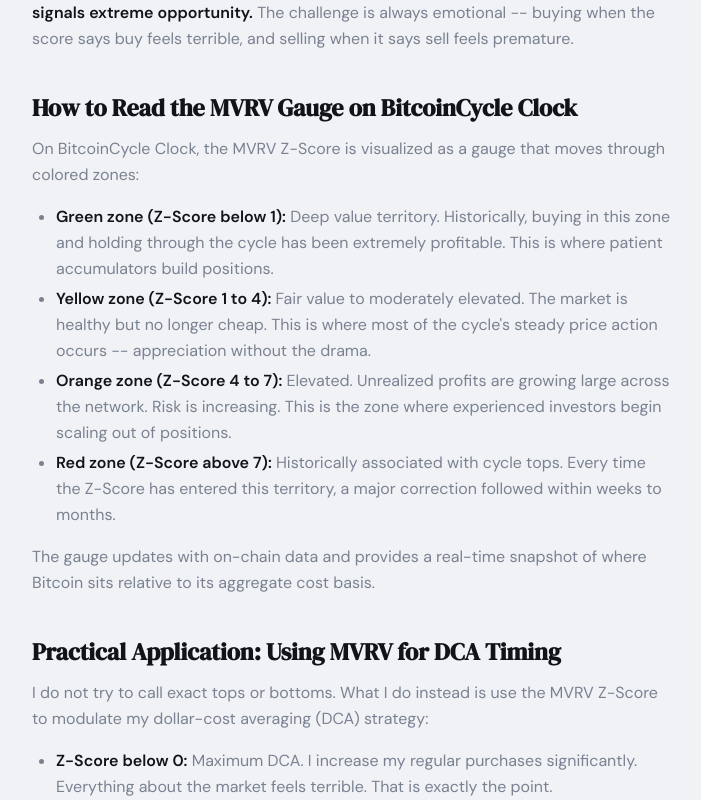
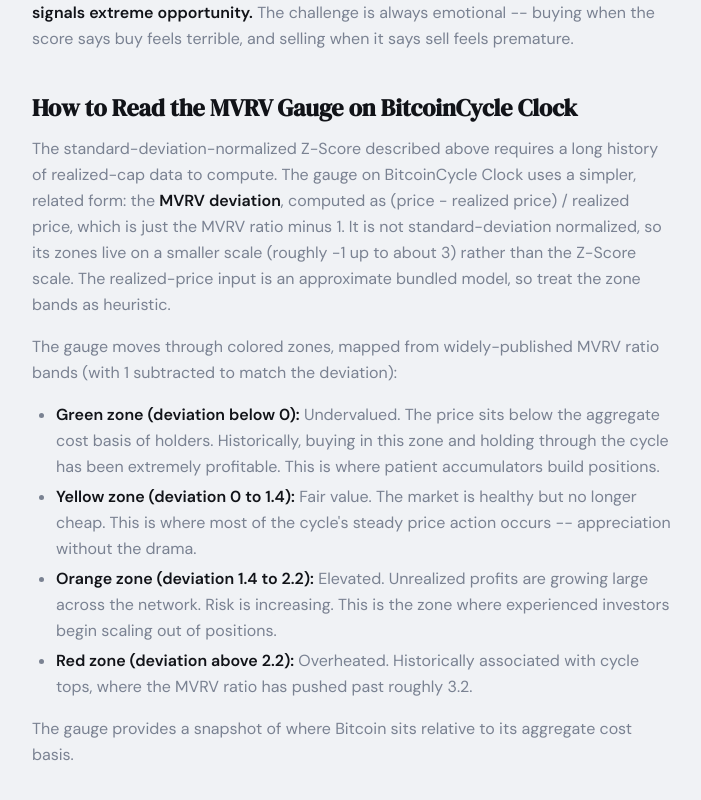
Before and after one commit to leejaeyoung2026-bot/bitcoincycle-clock, a Next.js app: page /learn/mvrv-z-score-explained in a window 1280 px wide. Shown: the part 2020-2820 px from the top of the page, without its empty margins (288-989 px from the left). Built offline with nearby package versions, Linux system fonts and the light colour scheme.

Commit message:
fix: ralph code-review safe fixes (MVRV Z-Score->Deviation relabel + zone/gauge recalibration, --gauge-mid->fair, grid-cols, FAQ honesty, Pi Cycle N/A) merged onto JARVIS UI commits

```diff
--- a/public/data/indicator-thresholds.json
+++ b/public/data/indicator-thresholds.json
@@ -1,14 +1,14 @@
 {
   "mvrv": {
-    "name": "MVRV Z-Score",
+    "name": "MVRV Deviation",
     "key": "mvrv",
     "unit": "",
-    "description": "Market Value to Realized Value Z-Score. Measures how far market cap deviates from realized cap.",
+    "description": "Market Value to Realized Value deviation, computed as (price - realized price) / realized price, i.e. the MVRV ratio minus 1. Zones are heuristic bands derived from published MVRV ratio levels; the realized-price input is an approximate bundled model.",
     "zones": [
       { "label": "Undervalued", "min": -999, "max": 0, "color": "var(--phase-accumulation)" },
-      { "label": "Fair Value", "min": 0, "max": 3, "color": "var(--gauge-mid)" },
-      { "label": "Overheated", "min": 3, "max": 7, "color": "var(--gauge-high)" },
-      { "label": "Extreme", "min": 7, "max": 999, "color": "var(--gauge-extreme)" }
+      { "label": "Fair Value", "min": 0, "max": 1.4, "color": "var(--gauge-fair)" },
+      { "label": "Elevated", "min": 1.4, "max": 2.2, "color": "var(--gauge-high)" },
+      { "label": "Overheated", "min": 2.2, "max": 999, "color": "var(--gauge-extreme)" }
     ]
   },
   "piCycle": {
@@ -18,7 +18,7 @@
     "description": "Ratio of 111-day MA to 350-day MA x2. When ratio approaches 1.0, historically signals cycle tops.",
     "zones": [
       { "label": "Cool", "min": 0, "max": 0.6, "color": "var(--phase-accumulation)" },
-      { "label": "Warming", "min": 0.6, "max": 0.85, "color": "var(--gauge-mid)" },
+      { "label": "Warming", "min": 0.6, "max": 0.85, "color": "var(--gauge-fair)" },
       { "label": "Hot", "min": 0.85, "max": 0.95, "color": "var(--gauge-high)" },
       { "label": "Top Signal", "min": 0.95, "max": 999, "color": "var(--gauge-extreme)" }
     ]
@@ -30,7 +30,7 @@
     "description": "Daily coin issuance value vs 365-day average. High values signal miner profit-taking.",
     "zones": [
       { "label": "Undervalued", "min": 0, "max": 0.5, "color": "var(--phase-accumulation)" },
-      { "label": "Fair", "min": 0.5, "max": 1.5, "color": "var(--gauge-mid)" },
+      { "label": "Fair", "min": 0.5, "max": 1.5, "color": "var(--gauge-fair)" },
       { "label": "Elevated", "min": 1.5, "max": 4, "color": "var(--gauge-high)" },
       { "label": "Extreme", "min": 4, "max": 999, "color": "var(--gauge-extreme)" }
     ]
@@ -42,7 +42,7 @@
     "description": "Current price deviation from Stock-to-Flow model price. Positive = above model.",
     "zones": [
       { "label": "Below Model", "min": -999, "max": -50, "color": "var(--phase-accumulation)" },
-      { "label": "Fair Range", "min": -50, "max": 100, "color": "var(--gauge-mid)" },
+      { "label": "Fair Range", "min": -50, "max": 100, "color": "var(--gauge-fair)" },
       { "label": "Above Model", "min": 100, "max": 300, "color": "var(--gauge-high)" },
       { "label": "Extreme", "min": 300, "max": 999, "color": "var(--gauge-extreme)" }
     ]
--- a/src/app/about/page.tsx
+++ b/src/app/about/page.tsx
@@ -16,7 +16,7 @@
     knowsAbout: [
       "Bitcoin Market Cycles",
       "On-Chain Analysis",
-      "MVRV Z-Score",
+      "MVRV (Market Value to Realized Value)",
       "Cryptocurrency Investment",
       "Technical Analysis",
     ],
@@ -183,8 +183,8 @@
         <p className="mb-4 leading-relaxed">
           No single indicator tells the complete story. BitcoinCycle Clock
           uses multiple on-chain and price-based signals to triangulate cycle
-          position: <strong>MVRV Z-Score</strong> compares market value to
-          realized value, identifying statistically extreme over- or
+          position: <strong>MVRV Deviation</strong> compares current price to
+          realized price, flagging extreme over- or
           under-valuation; <strong>Pi Cycle Top</strong> uses two moving
           averages whose convergence has historically coincided with cycle
           peaks; <strong>Puell Multiple</strong> measures daily miner revenue
--- a/src/app/faq/page.tsx
+++ b/src/app/faq/page.tsx
@@ -15,12 +15,12 @@
   {
     question: "How does the cycle clock work?",
     answer:
-      "The clock maps Bitcoin’s recurring market cycle onto a 12-hour dial. Starting at roughly 6 o’clock with the post-bear Accumulation phase, the hand sweeps through Early Markup, Blow-off Top, and Distribution as the cycle progresses. The hand’s position is determined by a weighted composite of several independent on-chain and price indicators, each contributing its own assessment of where the market stands.",
+      "The clock maps Bitcoin’s recurring market cycle onto a 12-hour dial. Starting at 12 o’clock with the halving and the post-bear Accumulation phase, the hand sweeps through Early Markup, Blow-off Top, and Distribution as the cycle progresses. The hand’s position is determined by the elapsed time since the most recent halving relative to the expected ~1,460-day cycle length — a structural measurement of where you are on the cycle map, not a prediction of price.",
   },
   {
     question: "What indicators does BitcoinCycle Clock use?",
     answer:
-      "BitcoinCycle Clock uses four primary indicators: MVRV Z-Score, Pi Cycle Top, Puell Multiple, and Stock-to-Flow. Each metric captures a different dimension of Bitcoin’s market behavior — valuation, momentum, miner economics, and scarcity. By combining them, the clock reduces the blind spots that any single indicator would have on its own.",
+      "BitcoinCycle Clock uses four primary indicators: MVRV Deviation, Pi Cycle Top, Puell Multiple, and Stock-to-Flow. Each metric captures a different dimension of Bitcoin’s market behavior — valuation, momentum, miner economics, and scarcity. By combining them, the clock reduces the blind spots that any single indicator would have on its own.",
   },
   {
     question: "Is this financial advice?",
@@ -35,12 +35,12 @@
   {
     question: "Where does the data come from?",
     answer:
-      "Indicator data is sourced from publicly available on-chain analytics APIs and Bitcoin blockchain data. Price data is aggregated from major exchanges. All data is fetched in real time and cached briefly on the client side to reduce redundant network requests. We do not alter or editorialize the raw data in any way.",
+      "Spot price and recent price history are fetched live from the CoinGecko API and cached briefly on the client side to reduce redundant network requests. The on-chain indicators — MVRV Deviation, Pi Cycle Top, Puell Multiple, and Stock-to-Flow — are not freely available in real time from public APIs, so the clock uses pre-computed approximation models that are bundled with the app and based on historical realized-price trends and known issuance schedules. These approximate values are clearly labeled as such on the dashboard.",
   },
   {
-    question: "What is the MVRV Z-Score?",
+    question: "What is the MVRV Deviation gauge?",
     answer:
-      "The MVRV Z-Score compares Bitcoin’s market capitalization to its realized capitalization — the value of all coins priced at the time they last moved on-chain. When the Z-Score is high, it suggests the market is overvalued relative to its aggregate cost basis; when it is low, it suggests undervaluation. Historically, extreme Z-Score readings have coincided with major cycle tops and bottoms.",
+      "The MVRV Deviation gauge compares Bitcoin’s current price to its realized price — the aggregate cost basis of all coins, priced at the time they last moved on-chain. It is computed as (price − realized price) / realized price, which equals the MVRV ratio minus 1. When the deviation is high, it suggests the market is overvalued relative to its aggregate cost basis; when it is low or negative, it suggests undervaluation. Historically, elevated readings have coincided with major cycle tops and low readings with bottoms. The realized-price input here is an approximate bundled model, so the zone bands are heuristic.",
   },
   {
     question: "What is the Pi Cycle Top indicator?",
--- a/src/app/glossary/page.tsx
+++ b/src/app/glossary/page.tsx
@@ -3,7 +3,7 @@
 export const metadata: Metadata = {
   title: "Bitcoin Cycle Glossary",
   description:
-    "Plain-English definitions of Bitcoin market cycle terms — halving, MVRV Z-Score, Puell Multiple, accumulation, distribution, and more.",
+    "Plain-English definitions of Bitcoin market cycle terms — halving, MVRV Deviation, Puell Multiple, accumulation, distribution, and more.",
 };
 
 interface GlossaryTerm {
@@ -118,9 +118,9 @@
       "A smoothed line that averages Bitcoin\u2019s price over a specific number of days, filtering out short-term noise. Common moving averages used in cycle analysis include the 200-day MA (a long-term trend indicator) and the 111-day and 350-day MAs used in the Pi Cycle Top indicator.",
   },
   {
-    term: "MVRV Z-Score",
+    term: "MVRV Deviation",
     definition:
-      "A ratio that compares Bitcoin\u2019s market value (current price times supply) to its realized value (the average price at which each coin last moved on-chain). When the Z-Score is high, the market is significantly overvalued relative to what holders actually paid; when it is low or negative, it suggests undervaluation. It is one of the most reliable on-chain cycle indicators.",
+      "A measure that compares Bitcoin\u2019s current price to its realized price (the average on-chain cost basis of all coins), computed as (price minus realized price) divided by realized price \u2014 equivalently, the MVRV ratio minus 1. When the deviation is high, the market is significantly overvalued relative to what holders actually paid; when it is low or negative, it suggests undervaluation. It is one of the more useful on-chain cycle indicators.",
   },
   {
     term: "Logarithmic Regression",
--- a/src/app/layout.tsx
+++ b/src/app/layout.tsx
@@ -52,7 +52,7 @@
     "bitcoin cycle",
     "bitcoin halving",
     "btc cycle clock",
-    "mvrv z-score",
+    "mvrv deviation",
     "pi cycle top",
     "bitcoin indicator",
     "crypto cycle",
--- a/src/app/learn/mvrv-z-score-explained/page.mdx
+++ b/src/app/learn/mvrv-z-score-explained/page.mdx
@@ -53,14 +53,16 @@
 The pattern is clear: **Z-Score above 7 signals extreme danger. Z-Score below 0 signals extreme opportunity.** The challenge is always emotional -- buying when the score says buy feels terrible, and selling when it says sell feels premature.
 ## How to Read the MVRV Gauge on BitcoinCycle Clock
 
-On BitcoinCycle Clock, the MVRV Z-Score is visualized as a gauge that moves through colored zones:
+The standard-deviation-normalized Z-Score described above requires a long history of realized-cap data to compute. The gauge on BitcoinCycle Clock uses a simpler, related form: the **MVRV deviation**, computed as (price − realized price) / realized price, which is just the MVRV ratio minus 1. It is not standard-deviation normalized, so its zones live on a smaller scale (roughly −1 up to about 3) rather than the Z-Score scale. The realized-price input is an approximate bundled model, so treat the zone bands as heuristic.
 
-- **Green zone (Z-Score below 1):** Deep value territory. Historically, buying in this zone and holding through the cycle has been extremely profitable. This is where patient accumulators build positions.
-- **Yellow zone (Z-Score 1 to 4):** Fair value to moderately elevated. The market is healthy but no longer cheap. This is where most of the cycle's steady price action occurs -- appreciation without the drama.
-- **Orange zone (Z-Score 4 to 7):** Elevated. Unrealized profits are growing large across the network. Risk is increasing. This is the zone where experienced investors begin scaling out of positions.
-- **Red zone (Z-Score above 7):** Historically associated with cycle tops. Every time the Z-Score has entered this territory, a major correction followed within weeks to months.
+The gauge moves through colored zones, mapped from widely-published MVRV ratio bands (with 1 subtracted to match the deviation):
 
-The gauge updates with on-chain data and provides a real-time snapshot of where Bitcoin sits relative to its aggregate cost basis.
+- **Green zone (deviation below 0):** Undervalued. The price sits below the aggregate cost basis of holders. Historically, buying in this zone and holding through the cycle has been extremely profitable. This is where patient accumulators build positions.
+- **Yellow zone (deviation 0 to 1.4):** Fair value. The market is healthy but no longer cheap. This is where most of the cycle's steady price action occurs -- appreciation without the drama.
+- **Orange zone (deviation 1.4 to 2.2):** Elevated. Unrealized profits are growing large across the network. Risk is increasing. This is the zone where experienced investors begin scaling out of positions.
+- **Red zone (deviation above 2.2):** Overheated. Historically associated with cycle tops, where the MVRV ratio has pushed past roughly 3.2.
+
+The gauge provides a snapshot of where Bitcoin sits relative to its aggregate cost basis.
 
 ## Practical Application: Using MVRV for DCA Timing
 
--- a/src/app/page.tsx
+++ b/src/app/page.tsx
@@ -13,7 +13,7 @@
 
 // Gauge display ranges for each indicator
 const GAUGE_RANGES: Record<string, { min: number; max: number }> = {
-  mvrv: { min: -1, max: 8 },
+  mvrv: { min: -1, max: 3 },
   piCycle: { min: 0, max: 1.1 },
   puellMultiple: { min: 0, max: 5 },
   s2fDeviation: { min: -100, max: 200 },
@@ -232,10 +232,9 @@
             <div
               style={{
                 display: "grid",
-                gridTemplateColumns: "repeat(2, 1fr)",
                 gap: "14px",
               }}
-              className="sm:grid-cols-4"
+              className="grid-cols-2 sm:grid-cols-4"
             >
               {indicators.map((ind) => {
                 const config = thresholds[ind.key];
@@ -294,14 +293,13 @@
           <div
             style={{
               display: "grid",
-              gridTemplateColumns: "repeat(2, 1fr)",
               gap: "1px",
               background: "var(--border-subtle)",
               borderRadius: "var(--radius-lg)",
               overflow: "hidden",
               border: "1px solid var(--border)",
             }}
-            className="sm:grid-cols-4"
+            className="grid-cols-2 sm:grid-cols-4"
           >
             {[
               { value: "4", label: "On-chain indicators" },
@@ -426,14 +424,15 @@
             simultaneously, confidence in that reading increases considerably.
           </p>
 
-          <h3>MVRV Z-Score</h3>
+          <h3>MVRV Deviation</h3>
           <p>
-            The Market Value to Realized Value (MVRV) Z-Score compares Bitcoin&apos;s current
-            market capitalization against its &quot;realized cap&quot; — the aggregate value of all
-            coins at the price they last moved on-chain. The Z-Score normalizes this ratio using
-            standard deviations from the historical mean. Values below zero suggest the market is
-            undervalued relative to the cost basis of all holders, historically a buying
-            opportunity. Values above 7 have historically coincided with cycle tops.{" "}
+            The Market Value to Realized Value (MVRV) deviation compares Bitcoin&apos;s current
+            price against its &quot;realized price&quot; — the aggregate cost basis of all coins at
+            the price they last moved on-chain. The gauge shows the deviation, computed as
+            (price − realized price) / realized price (equivalently, the MVRV ratio minus 1).
+            Values below zero suggest the market is undervalued relative to the cost basis of all
+            holders, historically a buying opportunity. Elevated readings have historically
+            coincided with cycle tops.{" "}
             <Link href="/learn/mvrv-z-score-explained">
               Read the full guide &rarr;
             </Link>
--- a/src/components/JsonLd.tsx
+++ b/src/components/JsonLd.tsx
@@ -23,7 +23,7 @@
     name: "BitcoinCycle Clock",
     url: "https://cycle.vibed-lab.com",
     description:
-      "Visualize Bitcoin's 4-year halving cycle as an analog clock. Track MVRV Z-Score, Pi Cycle Top, Puell Multiple, and Stock-to-Flow deviation in real time.",
+      "Visualize Bitcoin's 4-year halving cycle as an analog clock. Track MVRV Deviation, Pi Cycle Top, Puell Multiple, and Stock-to-Flow deviation in real time.",
     browserRequirements: "Requires JavaScript",
     applicationCategory: "FinanceApplication",
     author: {
--- a/src/hooks/useCycleData.ts
+++ b/src/hooks/useCycleData.ts
@@ -86,6 +86,8 @@
       }
 
       // Pi Cycle Top: ratio of 111DMA to 2x350DMA
+      // Only shown when enough live price history is available; otherwise the
+      // gauge is omitted rather than displaying an invented reading.
       if (priceHistory.length >= 350) {
         const prices = priceHistory.map(([, p]) => p);
         const piValue = calculatePiCycle(prices);
@@ -94,14 +96,6 @@
           value: piValue,
           zone: getIndicatorZone(piValue, thresholds["piCycle"]?.zones ?? []),
           approximate: false,
-        });
-      } else {
-        // Approximate fallback when insufficient price history
-        indicators.push({
-          key: "piCycle",
-          value: 0.72,
-          zone: getIndicatorZone(0.72, thresholds["piCycle"]?.zones ?? []),
-          approximate: true,
         });
       }
 
```
